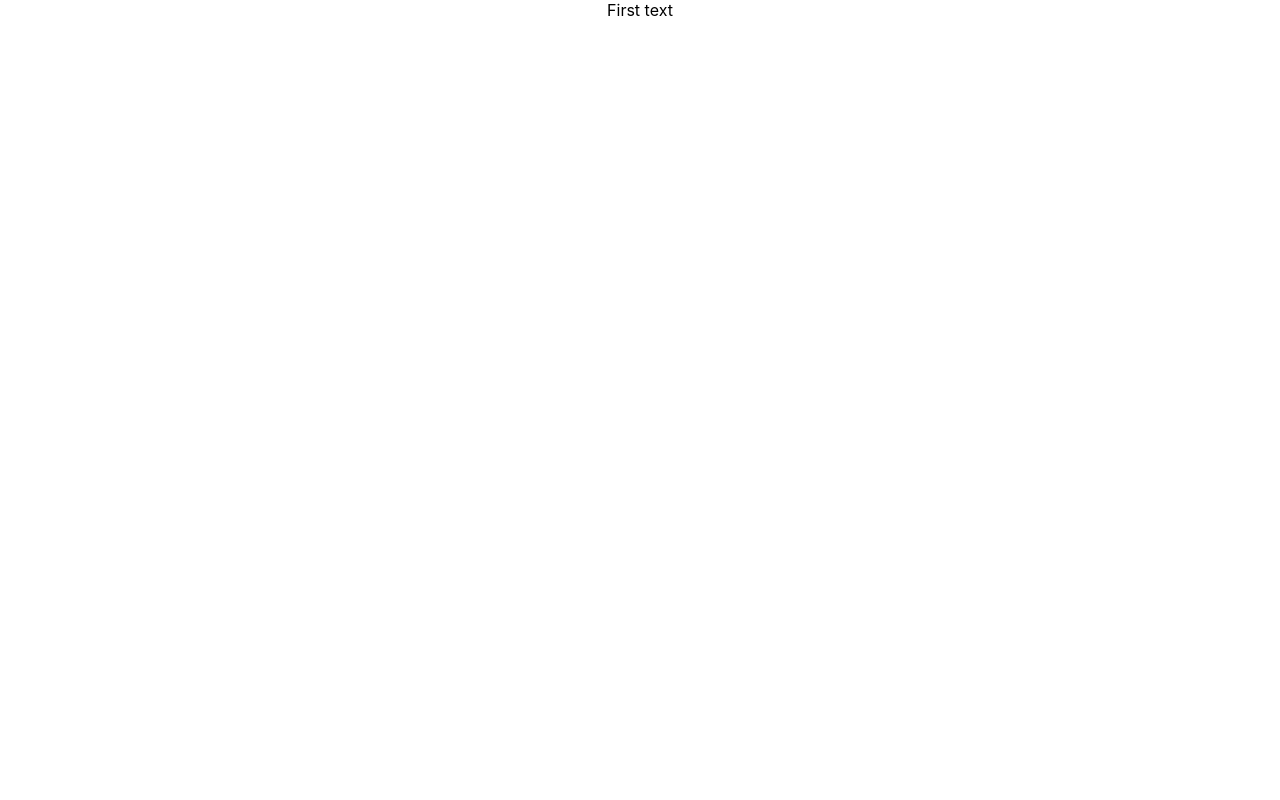
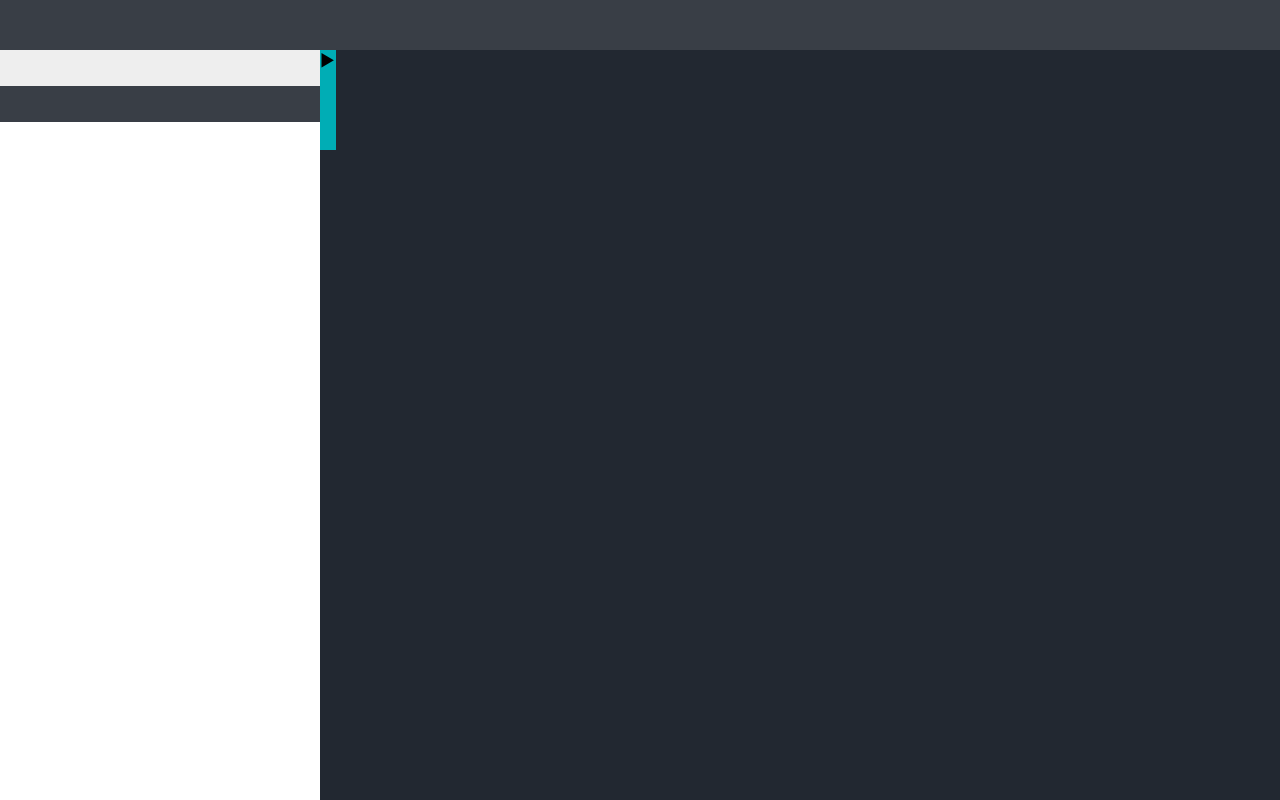
Before and after one commit to emilio-matics/Meditattion, a React (Create React App) app: page / in a window 1280 px wide. Built offline with nearby package versions, Linux system fonts and the light colour scheme.

Commit message:
still layout

```diff
--- a/src/App.js
+++ b/src/App.js
@@ -4,7 +4,26 @@ import './App.scss';
 function App() {
   return (
     <div className="App">
-      First text
+      <div className="main">
+        <div className="main-labels">
+          <div className="common-header">
+          </div>
+          <div className="common-title"></div>
+          <div className="common-search"></div>
+        </div>
+        <div className="main-canvas">
+          <div className="common-header"></div>
+          <div className="toggleTab">
+            <div>
+            &#9658;
+            </div>
+          </div>
+
+        </div>
+        <div className="main-images">
+          <div className="common-header"></div>
+        </div>
+      </div>
     </div>
   );
 }
--- a/src/App.scss
+++ b/src/App.scss
@@ -1,5 +1,18 @@
-button{background-color:transparent; color:inherit; border-width:0; padding:0; margin:0; cursor:pointer; text-align:inherit;}
-img{display:block; max-width:100%;}
+button {
+  background-color: transparent;
+  color: inherit;
+  border-width: 0;
+  padding: 0;
+  margin: 0;
+  cursor: pointer;
+  text-align: inherit;
+}
+
+img {
+  display: block;
+  max-width: 100%;
+}
+
 /* Responsive Variables */
 $break1: "(max-width:767px)";
 $break2: "(min-width:768px) and (max-width:1023px)";
@@ -10,52 +23,101 @@ $break4open: "(min-width:1440px)";
 
 /* Multi direcrtion Languages Support Variables*/
 $start-direction: left !default;
-$end-direction:   right !default;
+$end-direction: right !default;
 
 /* colors */
-:root{
-  --silver:#eeeeee;
-  --turqu:#00adb5;
-  --darkSilver:#393e46;
-  --dark:#222831;
+:root {
+  --silver: #eeeeee;
+  --turqu: #00adb5;
+  --darkSilver: #393e46;
+  --dark: #222831;
 }
 
 
-.App {
-  text-align: center;
-}
+.main {
+  background-color: var(--dark);
+  position: fixed;
+  top: 0;
+  bottom: 0;
+  #{$start-direction}: 0;
+  #{$end-direction}: 0;
+  display: grid;
+  grid-template-areas: "labels canvas";
+  grid-template-columns: 1fr 3fr;
 
-.App-logo {
-  height: 40vmin;
-  pointer-events: none;
-}
+  @media #{$break2open} {
+    display: grid;
+    grid-template-areas: "labels canvas";
+    grid-template-columns: minmax(250px, 25%) 1fr
+  }
 
-@media (prefers-reduced-motion: no-preference) {
-  .App-logo {
-    animation: App-logo-spin infinite 20s linear;
+  @media #{$break4open} {
+    display: grid;
+    grid-template-areas: "labels canvas images";
+    grid-template-columns: minmax(250px, 25%) 1fr minmax(250px, 25%);
+  }
+
+  >* {
+
+    @media #{$break1},
+    #{$break2},
+    #{$break3} {
+      max-height: 100vh;
+    }
   }
 }
 
-.App-header {
-  background-color: #282c34;
-  min-height: 100vh;
+.main-labels {
+  grid-area: labels;
+}
+
+.main-canvas {
+  grid-area: canvas;
+}
+
+.main-images {
+  grid-area: images;
+}
+
+.main-labels {
   display: flex;
   flex-direction: column;
-  align-items: center;
-  justify-content: center;
-  font-size: calc(10px + 2vmin);
-  color: white;
+  background-color: white;
 }
 
-.App-link {
-  color: #61dafb;
+.main-canvas {
+  position: relative;
+
 }
 
-@keyframes App-logo-spin {
-  from {
-    transform: rotate(0deg);
-  }
-  to {
-    transform: rotate(360deg);
+.main-images {
+  display: none;
+
+  @media #{$break4open} {
+    display: flex;
+    flex-direction: column;
+    background-color: white;
   }
 }
+
+.common-header {
+  height: 50px;
+  background-color: var(--darkSilver);
+}
+
+.common-title {
+  background-color: var(--silver);
+  height: 36px;
+}
+
+.common-search {
+  background-color: var(--darkSilver);
+  height: 36px;
+}
+
+.toggleTab{
+  position: absolute;
+  height: 100px;
+  width:16px;
+  background-color: var(--turqu);
+}
```
